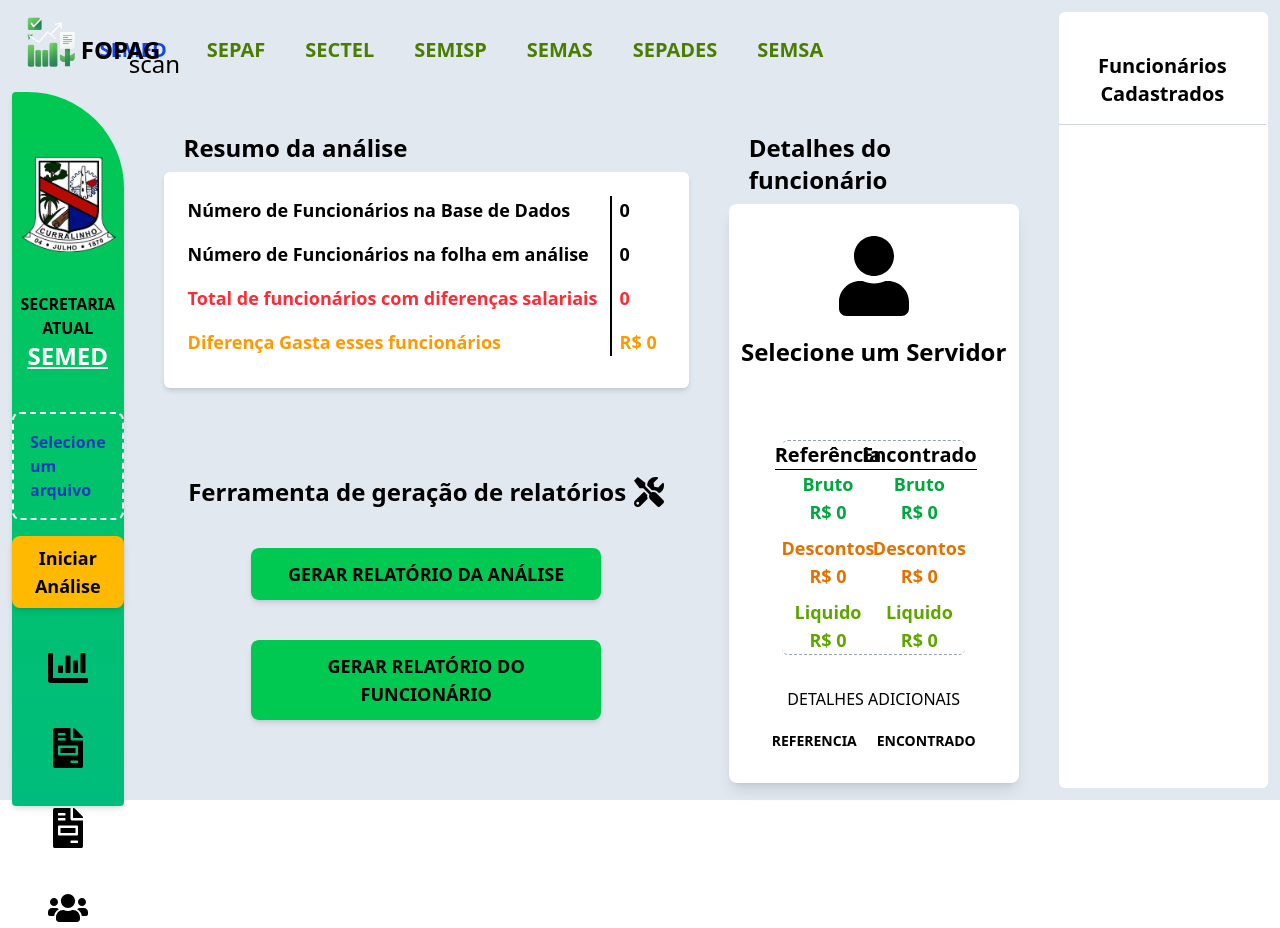
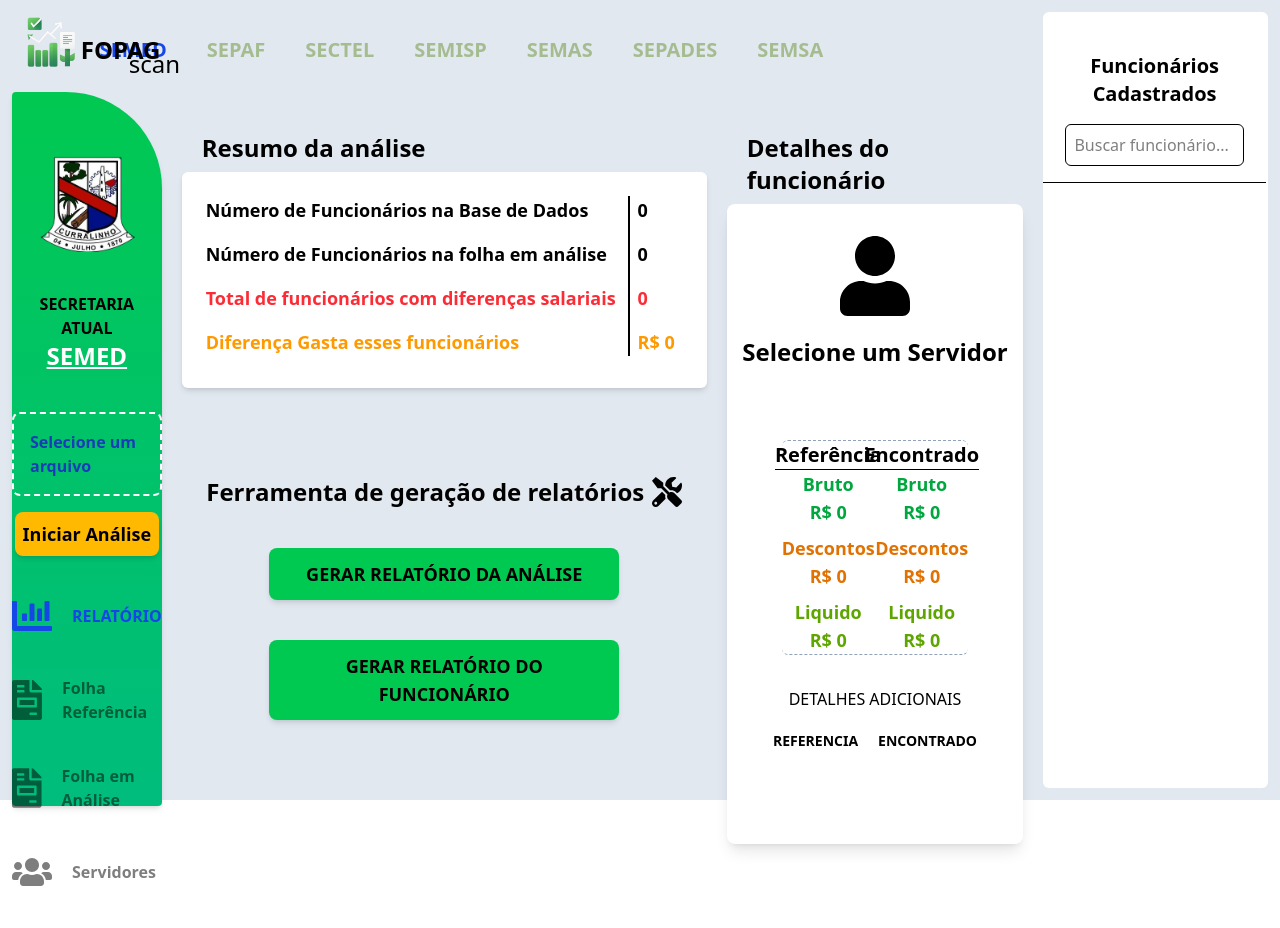
Before and after one commit to ByteAngler/FopagWeb, a React (Vite) app: page / in a window 1280 px wide. Built offline with nearby package versions, Linux system fonts and the light colour scheme; the HTML template or start-up script is replaced by a standard one.

Commit message:
Add Searchbar and Improve Layout
- Add employerr search filter
- remove all console.logs that were not being used
- improve responsive layout

```diff
--- a/src/App.tsx
+++ b/src/App.tsx
@@ -9,9 +9,9 @@ export default function App(){
   return(
     <>
     <div className="bg-slate-200 flex h-[100vh] justify-between p-3">
-      <div className="w-10/12 pe-10">
+      <div className="w-10/12 pe-5">
         <Homebar/>
-        <div className="h-[92%] flex space-x-10 w-full">
+        <div className="h-[92%] flex space-x-5 w-full">
           <div className="h-full w-2/12">
             <Sidebar/>
           </div>
@@ -27,13 +27,13 @@ export default function App(){
               <button className="p-3 w-8/12 shadow-md bg-green-500 rounded-lg font-semibold text-lg uppercase">Gerar relatório do Funcionário</button>
             </div>
           </div>
-          <div className="pt-10 w-5/10 space-y-2">
+          <div className="pt-10 w-5/12 space-y-2">
             <p className="font-bold text-2xl ps-5">Detalhes do funcionário</p>
             <Funcdetails/>
           </div>
         </div>
       </div>
-      <div className="w-2/12">
+      <div className="w-3/12">
         <Funclist/>
       </div>
     </div>
--- a/src/assets/components/funcdetails.tsx
+++ b/src/assets/components/funcdetails.tsx
@@ -3,10 +3,9 @@ import { useSelector } from "react-redux";
 import { RootState } from "../../redux/store";
 export default function Funcdetails(){
     const employeeDetails = useSelector((state: RootState)=>state.employeerDetails)
-    console.log(employeeDetails)
     return(
         <>
-            <div className=" w-full bg-white py-8 px-2 flex flex-col items-center space-y-8 rounded-lg shadow-lg">
+            <div className=" w-full h-[95%] bg-white py-8 px-2 flex flex-col items-center space-y-8 rounded-lg shadow-lg">
                 <div className="flex flex-col items-center space-y-5">
                     <FaUser className="size-20"/>
                     <p className="font-bold text-2xl text-center h-18">{employeeDetails.nome}</p>
@@ -48,14 +47,14 @@ export default function Funcdetails(){
                         </div>
                     </div>
                 </div>
-                <div className="w-full flex flex-col items-center space-y-5">
+                <div className="w-full flex flex-col items-center space-y-5 max-h-[40%] min-h-[40%]">
                     <p className="uppercase">detalhes adicionais</p>
-                    <div className="flex text-sm space-x-5">
+                    <div className="flex text-sm space-x-5 overflow-y-auto max-h-[60%]">
                         <div>
                             <ul>
                                 <li className="font-bold">REFERENCIA</li>
                                 {employeeDetails.baseBlock.map((line, index)=>(
-                                    <li key={index}>{line}</li>
+                                    <li className="border border-gray-400 p-1 font-semibold" key={index}>{line}</li>
                                 ))}
                             </ul>
                         </div>
@@ -63,7 +62,7 @@ export default function Funcdetails(){
                             <ul>
                                 <li className="font-bold">ENCONTRADO</li>
                                 {employeeDetails.analisedBlock.map((line, index)=>(
-                                    <li key={index}>{line}</li>
+                                    <li className="border border-gray-400 p-1 font-semibold" key={index}>{line}</li>
                                 ))}
                             </ul>
                         </div>
--- a/src/assets/components/funclist.tsx
+++ b/src/assets/components/funclist.tsx
@@ -7,14 +7,13 @@ import { useEffect, useRef, useState } from "react";
 import { fetchDetails } from "../../redux/employee/slice";
 
 export default function Funclist(){
-
+    const [searchTerm, setSearchTerm] = useState(""); // Estado para pesquisa
     const [selected, setSelected] = useState('')
     const handleChangeEmployeer = (nome: string) => {
         setSelected(nome);
         dispatch(fetchDetails(nome) as any);
     };
     const {processed} = useSelector((state: RootState)=> state.resume)
-    console.log(processed)
     const dispatch = useDispatch()
     const isMonted = useRef(false);
     useEffect(()=>{
@@ -29,13 +28,24 @@ export default function Funclist(){
     },[processed]);
 
     const employeersList = useSelector((state: RootState)=> state.employeers.employeersList as Record<string, number[]>)
-    console.log(employeersList)
+    const filteredEmployers = Object.entries(employeersList).filter(([nome]) =>
+        nome.toLowerCase().includes(searchTerm.toLowerCase())
+      );
     return(
         <>
             <div className="h-full bg-white w-full rounded-md flex flex-col items-center py-10 pe-0.5">
-                <p className="font-bold text-xl border-b border-gray-300 w-full text-center pb-4">Funcionários Cadastrados</p>
+                <div className="border-b w-full flex flex-col items-center">
+                    <p className="font-bold text-xl  border-gray-300 w-full text-center pb-4">Funcionários Cadastrados</p>
+                    <input
+                        type="text"
+                        placeholder="Buscar funcionário..."
+                        value={searchTerm}
+                        onChange={(e) => setSearchTerm(e.target.value)}
+                        className=" p-2 border rounded-md w-[80%] mb-4"
+                    />
+                </div>
                 <div className="overflow-y-auto">
-                {Object.entries(employeersList).map(([nome, salarios], index) => (
+                {filteredEmployers.map(([nome, salarios], index) => (
                         <div
                         key={index}
                         className={`flex items-center border-y border-gray-300 w-full py-5 space-x-1 ps-2 cursor-pointer hover:border-blue-500 ${selected===nome?'bg-slate-200 rounded-e-4xl text-blue-600':null}`}
--- a/src/assets/components/homebar.tsx
+++ b/src/assets/components/homebar.tsx
@@ -9,12 +9,12 @@ export default function Homebar(){
             <nav className="h-full flex items-center justify-center">
                 <ul className="flex space-x-10 text-xl font-bold text-lime-700">
                     <li className="text-blue-700">SEMED</li>
-                    <li>SEPAF</li>
-                    <li>SECTEL</li>
-                    <li>SEMISP</li>
-                    <li>SEMAS</li>
-                    <li>SEPADES</li>
-                    <li>SEMSA</li>
+                    <li className="opacity-40 cursor-default">SEPAF</li>
+                    <li className="opacity-40 cursor-default">SECTEL</li>
+                    <li className="opacity-40 cursor-default">SEMISP</li>
+                    <li className="opacity-40 cursor-default">SEMAS</li>
+                    <li className="opacity-40 cursor-default">SEPADES</li>
+                    <li className="opacity-40 cursor-default">SEMSA</li>
                 </ul>
             </nav>
         </div>
--- a/src/assets/components/resume.tsx
+++ b/src/assets/components/resume.tsx
@@ -4,7 +4,6 @@ import { RootState } from "../../redux/store";
 
 export default function Resume(){
     const {AnalisedEmployeersNumber, BaseEmployeersNumber, inconsistencies, difValor} = useSelector((state: RootState)=> state.resume)
-    console.log(BaseEmployeersNumber)
     return(
         <>
             <div className="bg-white rounded-md shadow-md p-6 space-y-2 font-semibold flex text-lg text-nowrap">
--- a/src/assets/components/sidebar.tsx
+++ b/src/assets/components/sidebar.tsx
@@ -15,11 +15,11 @@ export default function Sidebar(){
                     </div>
                     <div>
                         <nav>
-                            <ul className="space-y-10">
-                                <li><FaChartBar size={40}/></li>
-                                <li><FaFileInvoice size={40}/></li>
-                                <li><FaFileInvoice size={40}/></li>
-                                <li><FaUsers size={40}/></li>
+                            <ul className="space-y-10 font-extrabold w-full">
+                                <li className="text-blue-700 uppercase w-full flex space-x-5 items-center"><FaChartBar size={40}/><p>Relatório</p></li>
+                                <li className="opacity-50 w-full flex space-x-5 items-center"><FaFileInvoice size={40}/><p>Folha Referência</p></li>
+                                <li className="opacity-50 w-full flex space-x-5 items-center"><FaFileInvoice size={40}/><p>Folha em Análise</p></li>
+                                <li className="opacity-50 w-full flex space-x-5 items-center"><FaUsers size={40}/><p>Servidores</p></li>
                             </ul>
                         </nav>
                     </div>
--- a/src/assets/components/upload.tsx
+++ b/src/assets/components/upload.tsx
@@ -1,8 +1,9 @@
 import { useState } from "react"
 import { useDispatch, useSelector } from "react-redux";
-import { fetchUpload } from "../../redux/analiseResume/slice";
+import { fetchUpload, restartState } from "../../redux/analiseResume/slice";
 import { RootState } from "../../redux/store";
 import { AiOutlineLoading3Quarters } from "react-icons/ai";
+import { resetState } from "../../redux/employee/slice";
 export default function Uploadcontent() {
 
     const [file, setFile] = useState<File | null>(null);
@@ -18,6 +19,8 @@ export default function Uploadcontent() {
             alert("Selecione um arquivo antes de iniciar a análise");
             return;
         }
+        dispatch(resetState())
+        dispatch(restartState())
         dispatch(fetchUpload(file) as any);
     };
 
--- a/src/redux/analiseResume/slice.tsx
+++ b/src/redux/analiseResume/slice.tsx
@@ -19,7 +19,11 @@ export const fetchUpload = createAsyncThunk("upload/fetch", async (file:File) =>
 const analiseResumeSlice = createSlice({
   name: "analiseResume",
   initialState: { processed:false, AnalisedEmployeersNumber:0, BaseEmployeersNumber:0, inconsistencies:0, difValor:0, loading:false, error:false },
-  reducers: {},
+  reducers: {
+    restartState:(state)=>{
+        state.processed = false;
+    }
+  },
   extraReducers(builder) {
       builder
         .addCase(fetchUpload.pending, (state)=>{
@@ -41,4 +45,5 @@ const analiseResumeSlice = createSlice({
   },
 });
 
+export const {restartState} = analiseResumeSlice.actions
 export default analiseResumeSlice.reducer;
--- a/src/redux/employee/slice.tsx
+++ b/src/redux/employee/slice.tsx
@@ -30,7 +30,9 @@ const initialState = {
 const employeeDetailSlice = createSlice({
   name: "employeeDetail",
   initialState: initialState,
-  reducers: {},
+  reducers: {
+    resetState:() => initialState,
+  },
   extraReducers(builder) {
       builder
         .addCase(fetchDetails.pending, (state)=>{
@@ -56,4 +58,5 @@ const employeeDetailSlice = createSlice({
   },
 });
 
+export const {resetState} = employeeDetailSlice.actions
 export default employeeDetailSlice.reducer;
```
